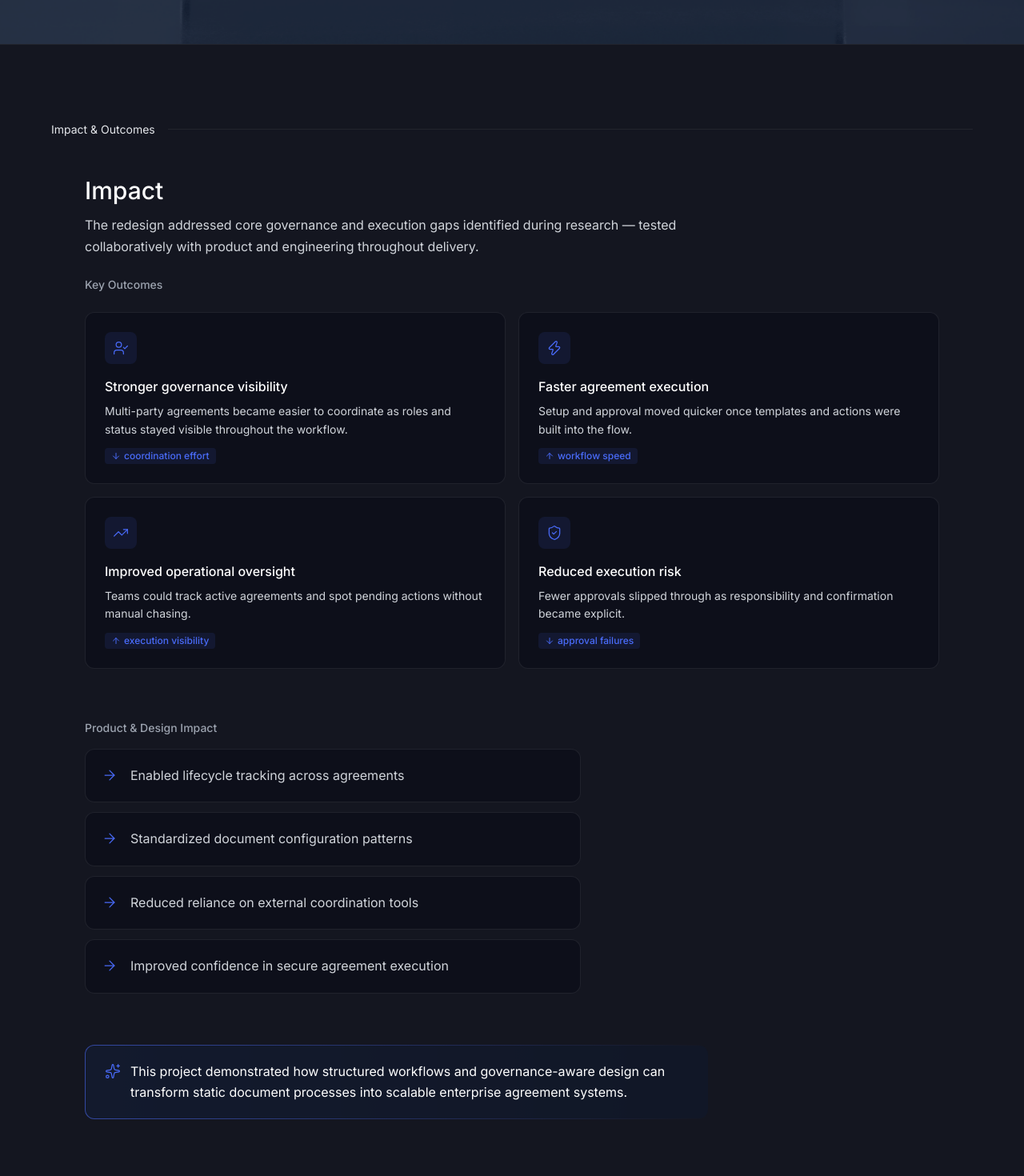
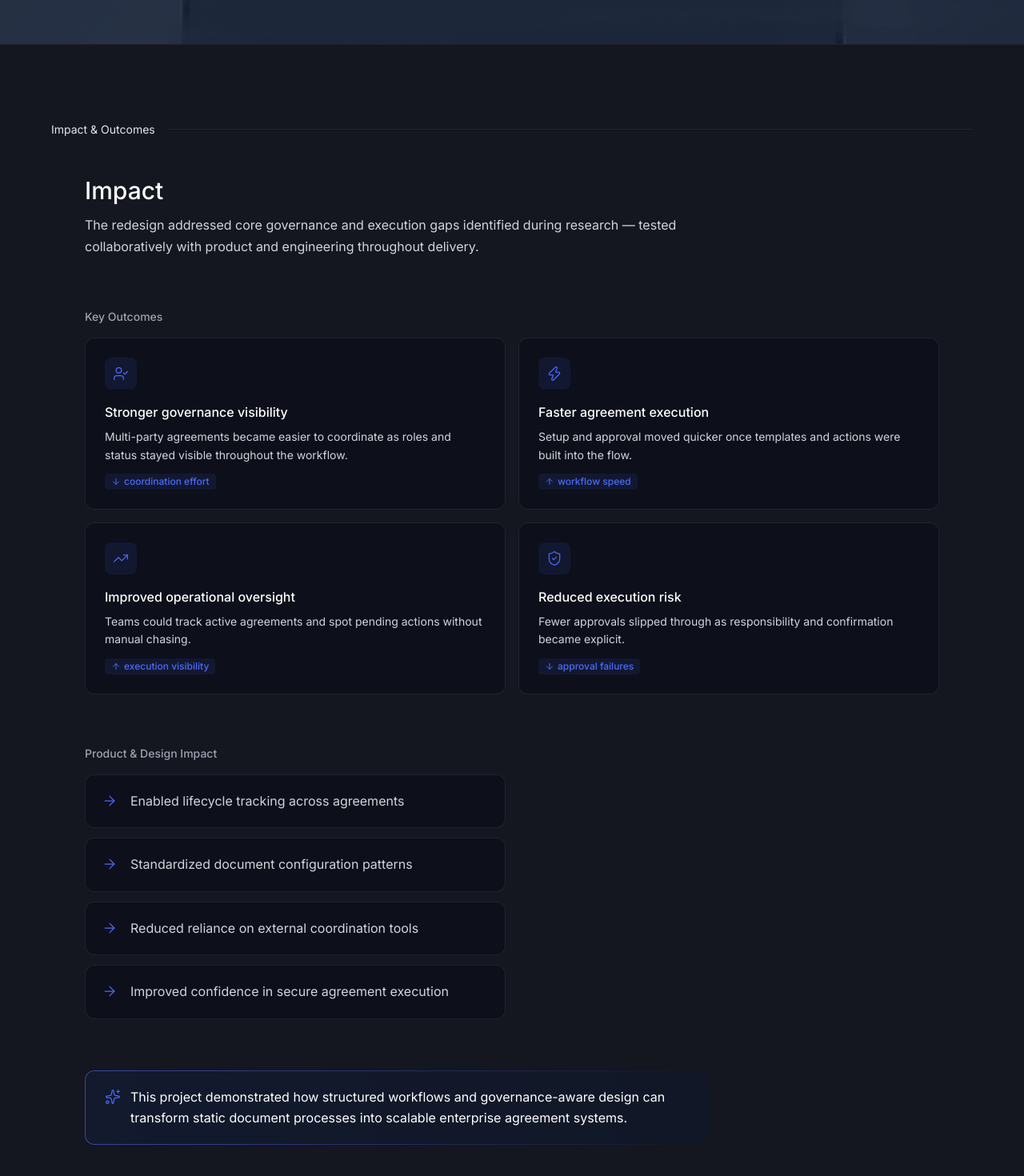
Before and after one commit to AlonaRyzhenko/alyona-portfolio, a Next.js app: page /work/sign in a window 1280 px wide. Shown: the part 10309-11779 px from the top of the page at 80% size. Built offline with nearby package versions, Linux system fonts and the light colour scheme.

Commit message:
Sign: finalize Impact spacing (split header, lighter label gap, align Product & Design width)

```diff
--- a/app/work/sign/SignCaseStudy.tsx
+++ b/app/work/sign/SignCaseStudy.tsx
@@ -633,13 +633,14 @@ export default function SignCaseStudy() {
               viewport={{ once: true, margin: "-80px" }}
               className="flex flex-col gap-16"
             >
-              <div className="flex flex-col gap-6">
               <div className="flex flex-col gap-3">
                 <h2 className="text-3xl font-medium text-white">Impact</h2>
                 <p className="text-[#D1D5DB] text-base leading-[1.7] max-w-[780px]">
                   The redesign addressed core governance and execution gaps identified during research — tested collaboratively with product and engineering throughout delivery.
                 </p>
               </div>
+
+              <div className="flex flex-col gap-4">
                 <h3 className="text-[#9CA3AF] text-sm font-medium">Key Outcomes</h3>
                 <div className="grid grid-cols-1 md:grid-cols-2 gap-4">
                   {outcomes.map((item) => {
@@ -669,7 +670,7 @@ export default function SignCaseStudy() {
 
               <div className="flex flex-col gap-4">
                 <h3 className="text-[#9CA3AF] text-sm font-medium">Product &amp; Design Impact</h3>
-                <div className="flex flex-col gap-3 max-w-[620px]">
+                <div className="flex flex-col gap-3 max-w-[526px]">
                   {productImpact.map((item) => (
                     <div key={item} className="p-5 rounded-xl bg-bg border border-white/[0.08] flex items-start gap-4">
                       <ArrowRight className="w-5 h-5 text-accent flex-shrink-0 mt-0.5" strokeWidth={1.5} />
```
Lines whose indentation alone changed are shown as unchanged.
